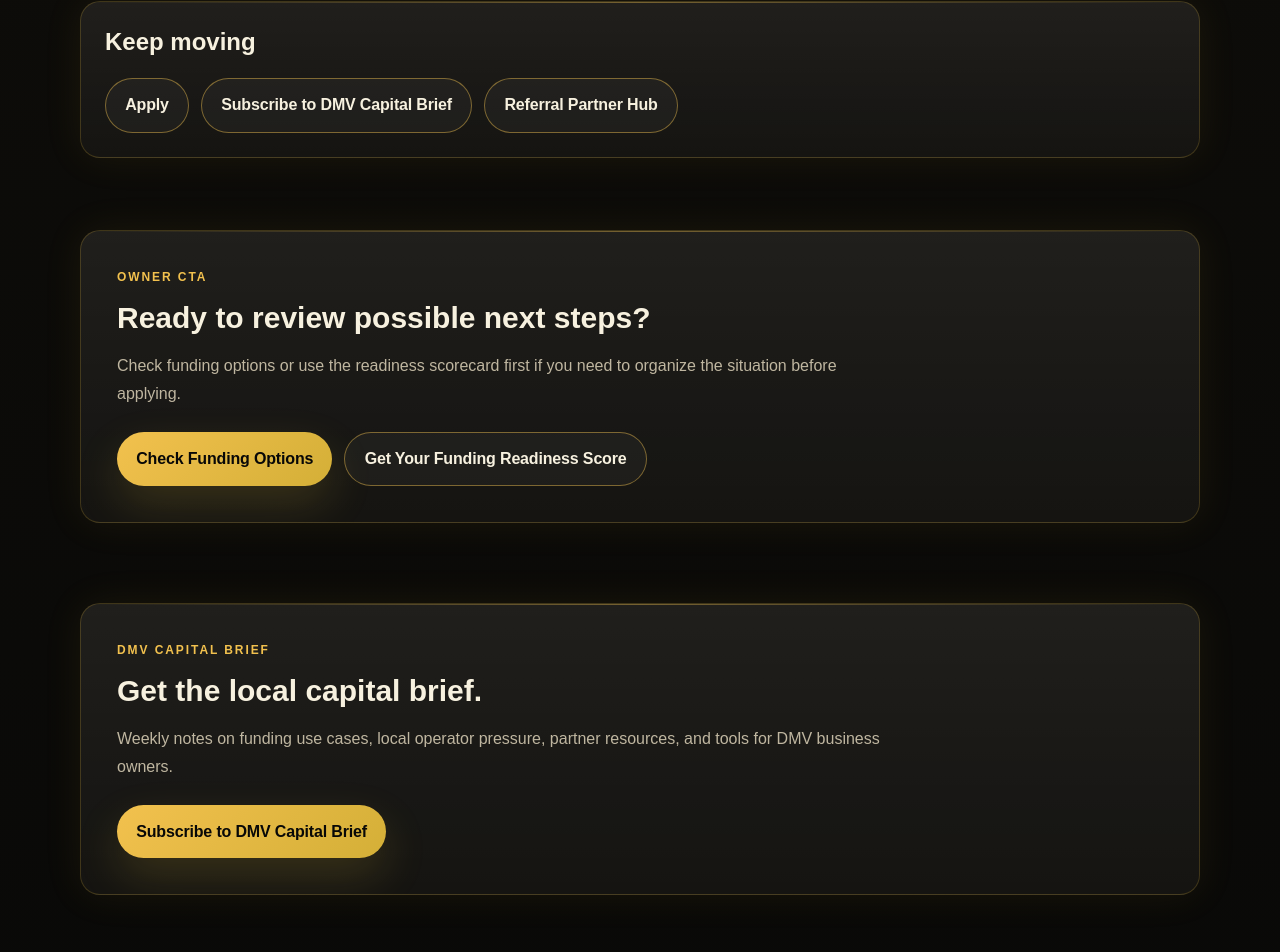
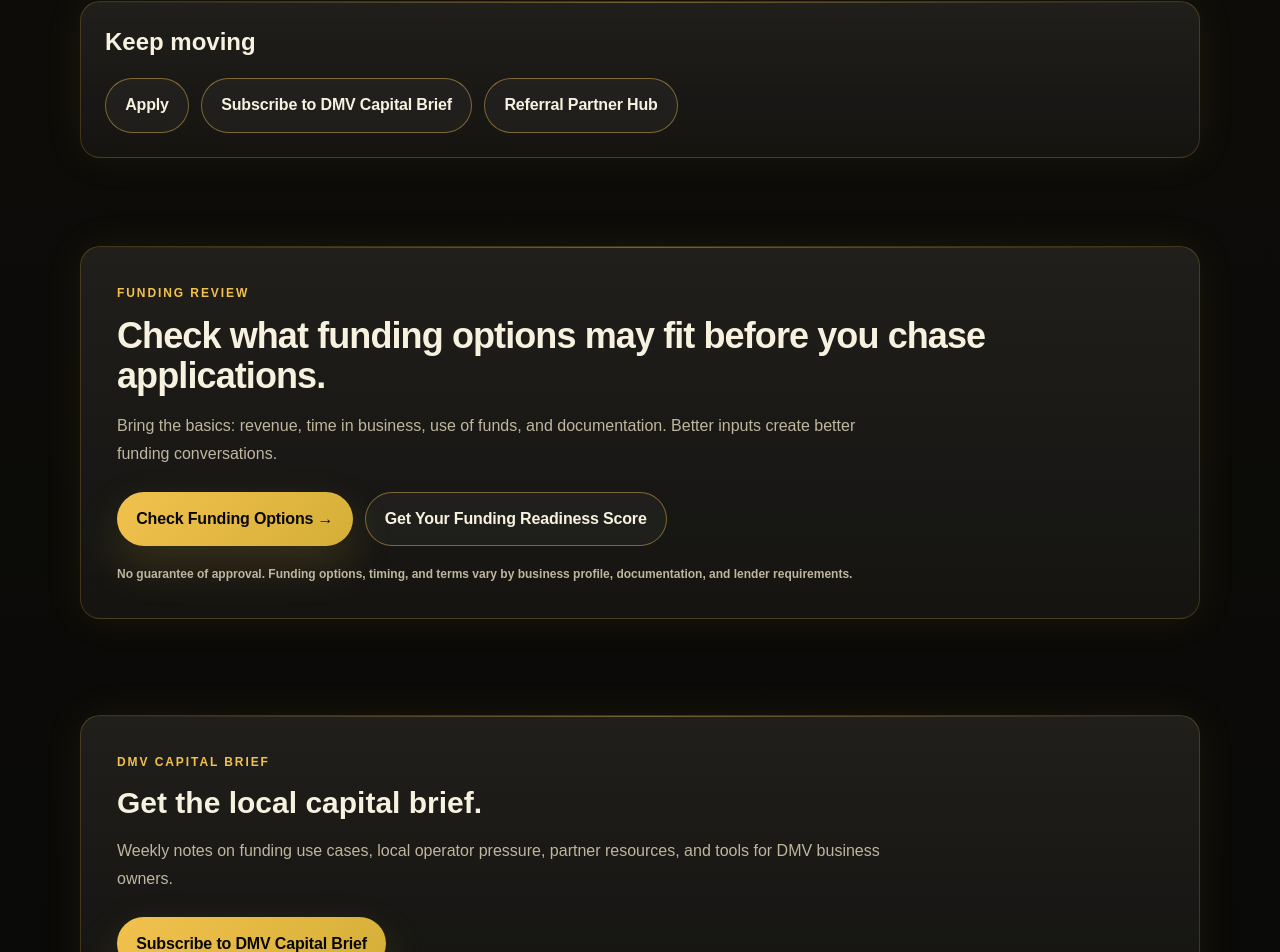
Before and after one commit to JFeimster/dmv-bizfund-os, a Next.js app: page /tools/dmv-funding-readiness-scorecard in a window 1280 px wide. Shown: the part 1211-2163 px from the top of the page. Built offline with nearby package versions, Linux system fonts and the light colour scheme.

Commit message:
Tighten FundingApplicationCTA copy and compliance note

```diff
--- a/components/FundingApplicationCTA.tsx
+++ b/components/FundingApplicationCTA.tsx
@@ -4,15 +4,16 @@
   const market = getMarketConfig();
 
   return (
-    <section className="container py-10">
+    <section className="container py-10 md:py-14">
       <div className="card p-6 md:p-9">
-        <p className="kicker">Owner CTA</p>
-        <h2 className="mt-3 text-3xl font-black">Ready to review possible next steps?</h2>
-        <p className="mt-4 max-w-3xl text-muted">Check funding options or use the readiness scorecard first if you need to organize the situation before applying.</p>
-        <div className="mt-6 flex flex-wrap gap-3">
-          <a className="btn btn-primary" href="/apply">{market.primaryCTA}</a>
+        <p className="kicker">Funding review</p>
+        <h2 className="mt-3 text-3xl font-black tracking-tight md:text-4xl">Check what funding options may fit before you chase applications.</h2>
+        <p className="mt-4 max-w-3xl text-muted">Bring the basics: revenue, time in business, use of funds, and documentation. Better inputs create better funding conversations.</p>
+        <div className="mt-6 flex flex-col gap-3 sm:flex-row sm:flex-wrap">
+          <a className="btn btn-primary" href="/apply">{market.primaryCTA} →</a>
           <a className="btn btn-secondary" href="/tools/dmv-funding-readiness-scorecard">{market.secondaryCTA}</a>
         </div>
+        <p className="mt-5 text-xs font-bold text-muted">No guarantee of approval. Funding options, timing, and terms vary by business profile, documentation, and lender requirements.</p>
       </div>
     </section>
   );
```
